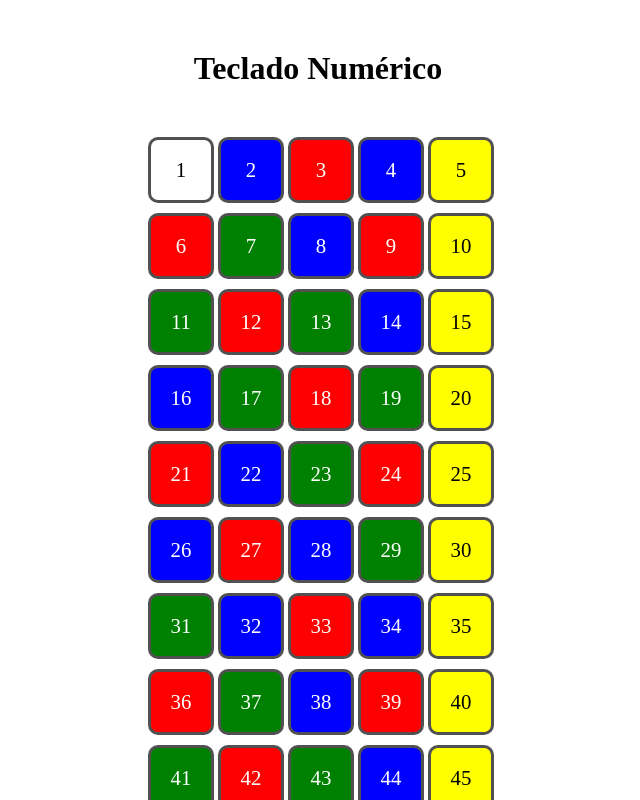
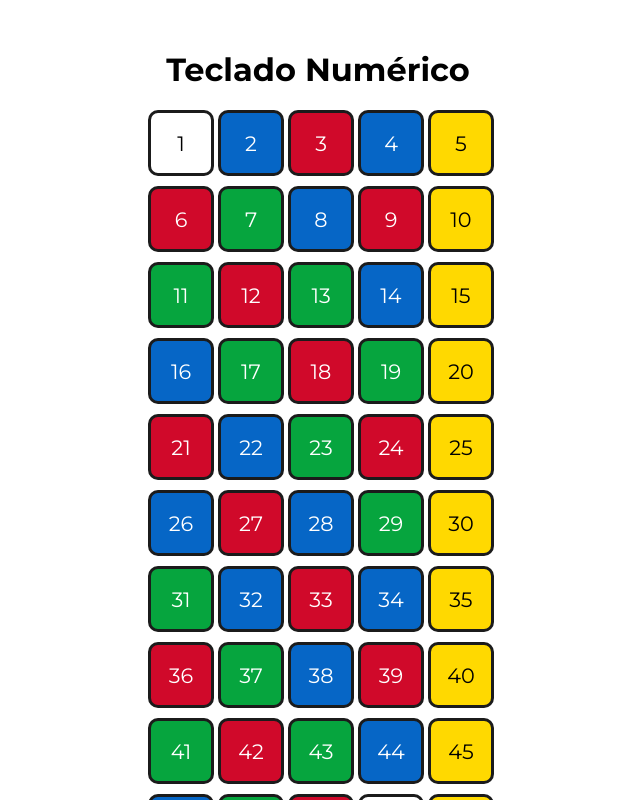
Before and after one commit to LauGJ20/Git_2A3D-ClasesM06, a plain HTML site: page Prácticas DOM/TecladoNumerico/index.html in a window 1280 px wide. Shown: the top 800 px of the page, without its empty margins (322-962 px from the left). Drawn offline with Linux system fonts and the light colour scheme.

Commit message:
Prácticas

```diff
--- a/Prácticas DOM/TecladoNumerico/script.js
+++ b/Prácticas DOM/TecladoNumerico/script.js
@@ -15,27 +15,27 @@ for (let i = 1; i < 100; i++) {
     tecla.innerHTML = "<p>" + i + "</p>";
     tecla.className = "tecla";
 
-    // Si es número primo → fondo verde
+    // Si es número primo → verde
     if (esPrimo(i)) {
-        tecla.style.background = "green";
+        tecla.style.background = "#06a53eff";
         tecla.style.color = "white";
     }
 
     // Si es múltiplo de 2 → azul
     if (i % 2 === 0) {
-        tecla.style.background = "blue";
+        tecla.style.background = "#0666c6ff";
         tecla.style.color = "white";
     }
 
     // Si es múltiplo de 3 → rojo
     if (i % 3 === 0) {
-        tecla.style.background = "red";
+        tecla.style.background = "#d0092aff";
         tecla.style.color = "white";
     }
 
     // Si es múltiplo de 5 → amarillo
     if (i % 5 === 0) {
-        tecla.style.background = "yellow";
+        tecla.style.background = "#ffd900ff";
         tecla.style.color = "black";
     }
 
--- a/Prácticas DOM/TecladoNumerico/style.css
+++ b/Prácticas DOM/TecladoNumerico/style.css
@@ -1,4 +1,7 @@
+/* --------------------------- FUENTES --------------------------- */
+@import url('https://fonts.googleapis.com/css2?family=Montserrat:wght@400;700&display=swap');
 
+/* --------------------------- ESTILOS GENERALES --------------------------- */
 #pantalla {
     width: 200px;
     height: 40px;
@@ -6,7 +9,7 @@
     margin-bottom: 20px;
     text-align: center;
     border-radius: 5px;
-    border: 2px solid #333;
+    border: 2px solid #1b1b1b;
 }
 
 
@@ -24,7 +27,7 @@
     height: 60px;
     font-size: 1.3rem;
     border-radius: 10px;
-    border: solid 3px #515151;
+    border: solid 3px #1b1b1b;
     background-color: white;
     display: flex;
     align-items: center;
@@ -34,11 +37,12 @@
 }
 
 .tecla:hover {
-    background-color: #c1c1c1;
+    background-color: #c3c3c3;
 }
 
 
-h1 {
+body {
     text-align: center;
     margin: 50px;
+    font-family: 'Montserrat', sans-serif;
 }
--- a/style.css
+++ b/style.css
@@ -1,5 +1,9 @@
+/* --------------------------- FUENTES --------------------------- */
+@import url('https://fonts.googleapis.com/css2?family=Montserrat:wght@400;700&display=swap');
+
+/* --------------------------- ESTILOS GENERALES --------------------------- */
 body {
-    font-family: 'Segoe UI', Tahoma, Geneva, Verdana, sans-serif;
+    font-family: 'Montserrat', sans-serif;
     margin: 0;
     padding: 0;
     min-height: 100vh;
```
